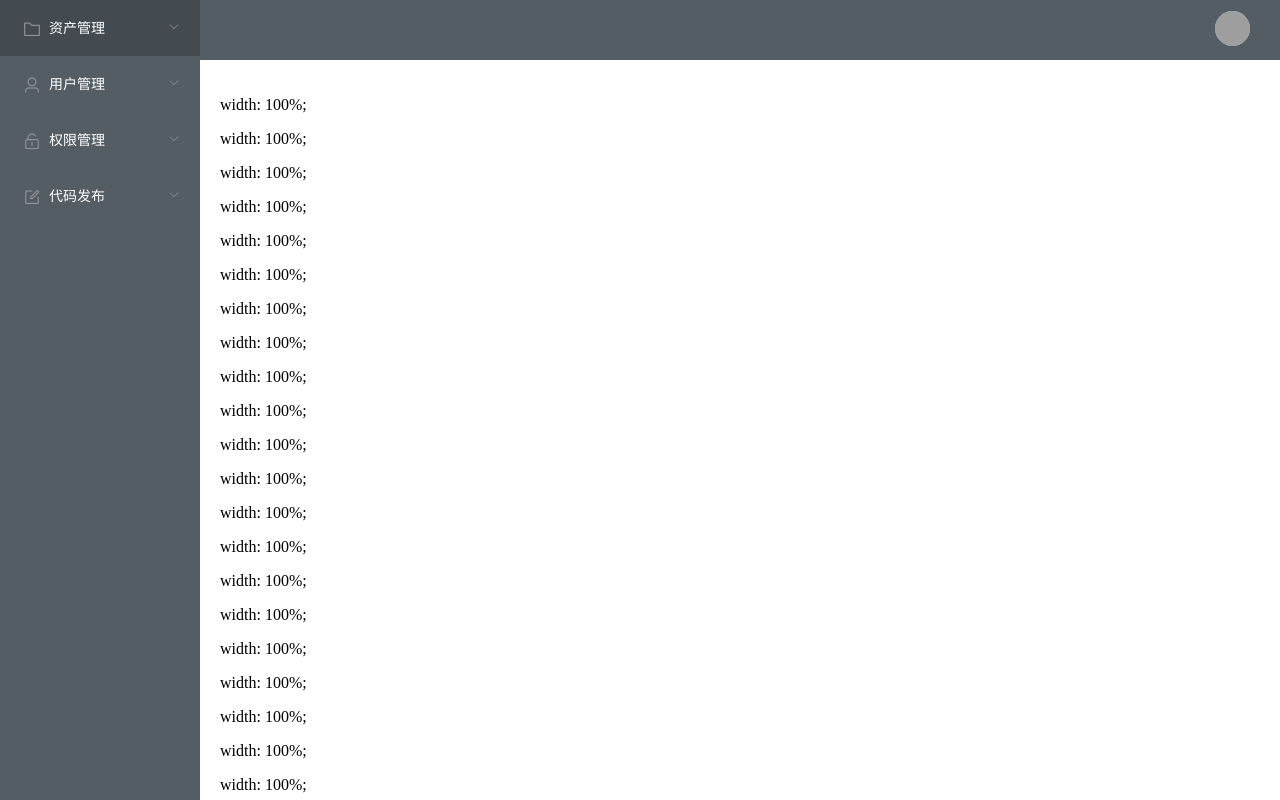
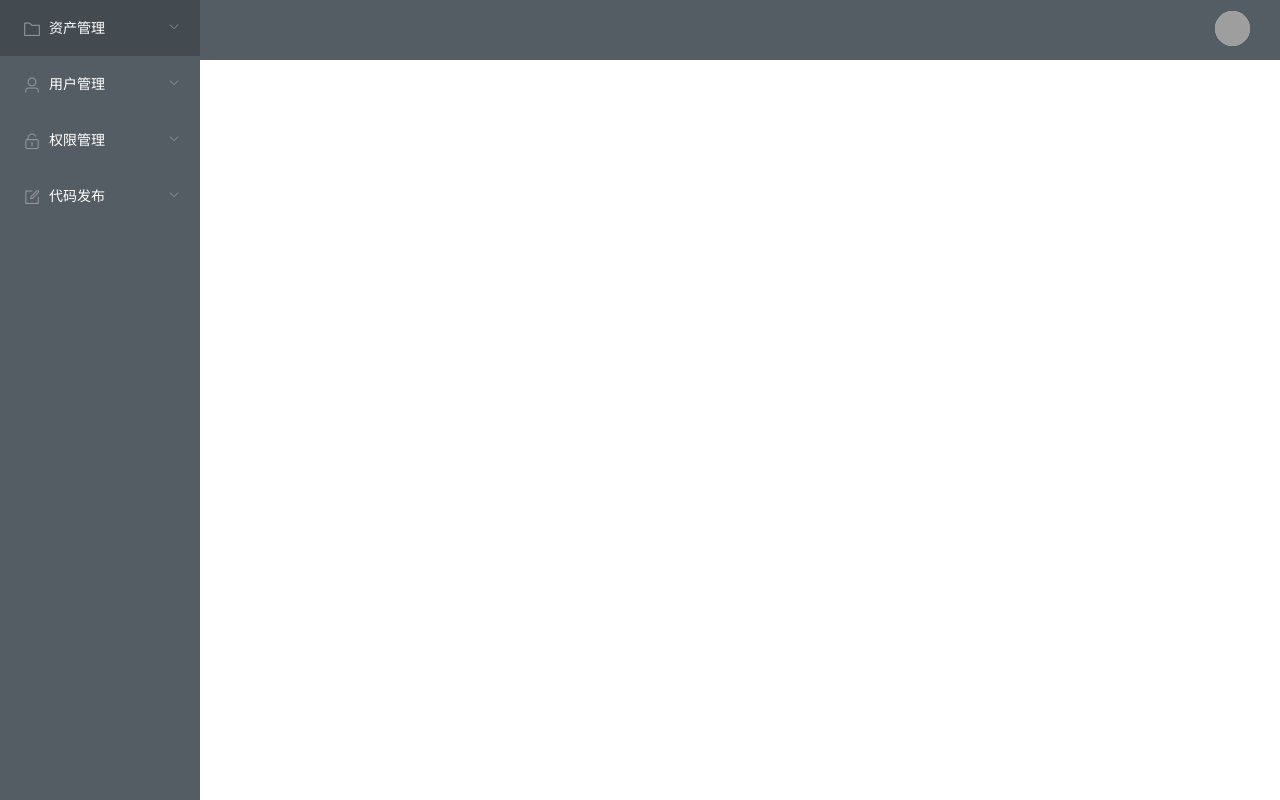
Before and after one commit to 754844887/front, a Vue app: page /home in a window 1280 px wide. Built offline with nearby package versions, Linux system fonts and the light colour scheme; grey boxes are pictures that could not be loaded.

Commit message:
20201021

```diff
--- a/src/assets/css/global.css
+++ b/src/assets/css/global.css
@@ -5,3 +5,11 @@ body,
     margin: 0;
     padding: 0;
 }
+
+.el-breadcrumb {
+    margin-bottom: 15px;
+}
+
+.el-table {
+    margin-top: 15px;
+}
--- a/src/components/Home.vue
+++ b/src/components/Home.vue
@@ -5,13 +5,14 @@
         background-color="#545c64"
         text-color="#fff"
         active-text-color="#ffd04b"
+        router
       >
         <el-submenu index="1">
           <template slot="title">
             <i class="el-icon-folder"></i>
             <span>资产管理</span>
           </template>
-            <el-menu-item index="1-1">资产列表</el-menu-item>
+          <el-menu-item index="/hosts">资产列表</el-menu-item>
           <el-menu-item index="1-2">添加资产</el-menu-item>
         </el-submenu>
         <el-submenu index="2">
@@ -40,12 +41,11 @@
           <el-menu-item index="4-1">ansible</el-menu-item>
           <el-menu-item index="4-2">shell</el-menu-item>
         </el-submenu>
-
       </el-menu>
     </el-aside>
     <el-container>
       <el-header>
-         <div class="username">{{getUser}}</div>
+        <div class="username">{{ getUser }}</div>
         <el-dropdown trigger="click" @command="handleCommand">
           <el-avatar
             src="https://cube.elemecdn.com/0/88/03b0d39583f48206768a7534e55bcpng.png"
@@ -58,50 +58,7 @@
         </el-dropdown>
       </el-header>
       <el-main>
-        <p>width: 100%;</p>
-        <p>width: 100%;</p>
-        <p>width: 100%;</p>
-        <p>width: 100%;</p>
-        <p>width: 100%;</p>
-        <p>width: 100%;</p>
-        <p>width: 100%;</p>
-        <p>width: 100%;</p>
-        <p>width: 100%;</p>
-        <p>width: 100%;</p>
-        <p>width: 100%;</p>
-        <p>width: 100%;</p>
-        <p>width: 100%;</p>
-        <p>width: 100%;</p>
-        <p>width: 100%;</p>
-        <p>width: 100%;</p>
-        <p>width: 100%;</p>
-        <p>width: 100%;</p>
-        <p>width: 100%;</p>
-        <p>width: 100%;</p>
-        <p>width: 100%;</p>
-        <p>width: 100%;</p>
-        <p>width: 100%;</p>
-        <p>width: 100%;</p>
-        <p>width: 100%;</p>
-        <p>width: 100%;</p>
-        <p>width: 100%;</p>
-        <p>width: 100%;</p>
-        <p>width: 100%;</p>
-        <p>width: 100%;</p>
-        <p>width: 100%;</p>
-        <p>width: 100%;</p>
-        <p>width: 100%;</p>
-        <p>width: 100%;</p>
-        <p>width: 100%;</p>
-        <p>width: 100%;</p>
-        <p>width: 100%;</p>
-        <p>width: 100%;</p>
-        <p>width: 100%;</p>
-        <p>width: 100%;</p>
-        <p>width: 100%;</p>
-        <p>width: 100%;</p>
-        <p>width: 100%;</p>
-        <p>width: 100%;</p>
+        <router-view></router-view>
       </el-main>
     </el-container>
   </el-container>
@@ -113,26 +70,27 @@ export default {
   methods: {
     handleCommand(command) {
       if (command === "logout") {
-        this.logout()
-      } else if (command === "look"){
-        console.log('look')
+        this.logout();
+      } else if (command === "look") {
+        console.log("look");
       }
     },
     logout() {
-      console.log("---------")
+      console.log("---------");
       window.sessionStorage.clear();
       this.$router.push("/login");
     },
-     changeFixed(clientHeight){ //动态修改样式
+    changeFixed(clientHeight) {
+      //动态修改样式
       // console.log(clientHeight);
       // console.log(this.$refs.homePage.$el.style.height);
-        this.$refs.homePage.$el.style.height = clientHeight + 'px';
+      this.$refs.homePage.$el.style.height = clientHeight + "px";
     },
   },
   computed: {
-    getUser: function(){
-      return window.sessionStorage.getItem('username')
-    }
+    getUser: function () {
+      return window.sessionStorage.getItem("username");
+    },
   },
   data() {
     return {
@@ -141,7 +99,7 @@ export default {
   },
   mounted() {
     // 获取浏览器可视区域高度
-      this.clientHeight =   `${document.documentElement.clientHeight}`
+    this.clientHeight = `${document.documentElement.clientHeight}`;
     //document.body.clientWidth;
     //console.log(self.clientHeight);
     window.onresize = function temp() {
@@ -151,8 +109,8 @@ export default {
   watch: {
     // 如果 `clientHeight` 发生改变，这个函数就会运行
     clientHeight: function () {
-        this.changeFixed(this.clientHeight)
-      }
+      this.changeFixed(this.clientHeight);
+    },
   },
 };
 </script>
--- /dev/null
+++ b/src/components/Hosts/Hosts.vue
@@ -0,0 +1,96 @@
+<template>
+  <div>
+    <el-breadcrumb separator-class="el-icon-arrow-right">
+      <el-breadcrumb-item :to="{ path: '/' }">首页</el-breadcrumb-item>
+      <el-breadcrumb-item>资产管理</el-breadcrumb-item>
+      <el-breadcrumb-item>资产列表</el-breadcrumb-item>
+    </el-breadcrumb>
+    <el-card class="box-card">
+      <el-row :gutter="25">
+        <el-col :span="7"
+          ><el-input placeholder="请输入内容">
+            <el-button
+              slot="append"
+              icon="el-icon-search"
+            ></el-button> </el-input
+        ></el-col>
+        <el-col :span="8">
+          <el-button type="primary">添加主机</el-button></el-col
+        >
+      </el-row>
+
+      <el-table :data="hosts" style="width: 100%" border stripe>
+        <el-table-column prop="name" label="主机名"> </el-table-column>
+        <el-table-column prop="in_ipaddr" label="内网IP地址"> </el-table-column>
+        <el-table-column prop="out_ipaddr" label="外网IP地址">
+        </el-table-column>
+        <el-table-column prop="location" label="机柜号"> </el-table-column>
+        <el-table-column prop="use" label="用途"> </el-table-column>
+        <el-table-column prop="is_active" label="是否启用"> </el-table-column>
+        <el-table-column prop="create_time" label="创建时间"> </el-table-column>
+        <el-table-column label="操作">
+          <el-button type="primary">编辑</el-button>
+          <el-button type="danger">删除</el-button>
+        </el-table-column>
+      </el-table>
+      <el-pagination
+        @size-change="handleSizeChange"
+        @current-change="handleCurrentChange"
+        :current-page="params_info.current_page"
+        :page-sizes="[10, 20, 50, 100]"
+        :page-size="params_info.page_size"
+        layout="total, sizes, prev, pager, next, jumper"
+        :total="total"
+      >
+      </el-pagination>
+    </el-card>
+  </div>
+</template>
+
+<script>
+export default {
+  data() {
+    return {
+      hosts: [],
+      total: 0,
+      params_info: {
+        current_page: 1,
+        page_size: 10,
+      },
+    };
+  },
+  created() {
+    this.get_hosts(this.params_info);
+  },
+  methods: {
+    // 监听page-size的改变
+    handleSizeChange(newPageSize) {
+      this.params_info.page_size = newPageSize;
+      this.get_hosts(this.params_info);
+      console.log(newPageSize);
+    },
+    handleCurrentChange(newPage) {
+      this.params_info.current_page = newPage;
+      this.get_hosts(this.params_info);
+      console.log(newPage);
+    },
+    get_hosts(params_info) {
+      this.$axios
+        .get("/hosts", { params: params_info })
+        .then((response) => {
+          const res = response.data;
+          if (res.code === 200) {
+            this.hosts = res.data.hosts;
+            this.total = res.data.total;
+            console.log(res);
+          } else {
+            this.$message.error(res.msg);
+          }
+        })
+        .catch((error) => {
+          this.$message.error(error.message);
+        });
+    },
+  },
+};
+</script>
--- a/src/plugins/element.js
+++ b/src/plugins/element.js
@@ -4,7 +4,8 @@ import {
     Main, Menu, Submenu, MenuItem,
     MenuItemGroup, Dropdown, DropdownItem,
     DropdownMenu, Table, TableColumn, Form,
-    FormItem, Input, Message, Avatar
+    FormItem, Input, Message, Avatar, Breadcrumb,
+    BreadcrumbItem, Card, Row, Col, Pagination
  } from 'element-ui'
 
 Vue.use(Button)
@@ -25,4 +26,12 @@ Vue.use(Form)
 Vue.use(FormItem)
 Vue.use(Input)
 Vue.use(Avatar)
+Vue.use(Table)
+Vue.use(TableColumn)
+Vue.use(Breadcrumb)
+Vue.use(BreadcrumbItem)
+Vue.use(Card)
+Vue.use(Row)
+Vue.use(Col)
+Vue.use(Pagination)
 Vue.prototype.$message = Message
```
Also changed, not shown: src/router/index.js (+8 -1 lines). Lines whose indentation alone changed are shown as unchanged.
